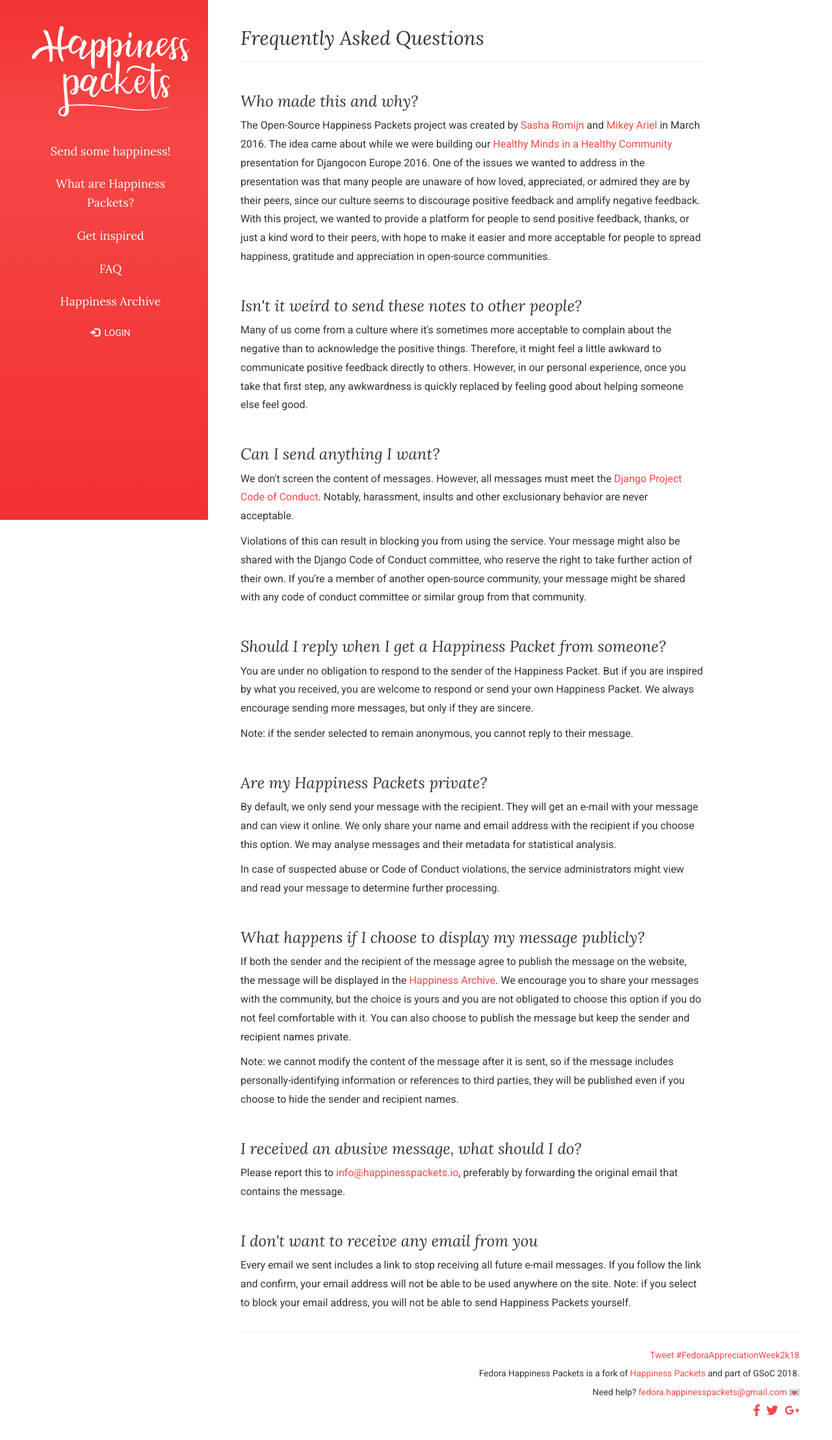
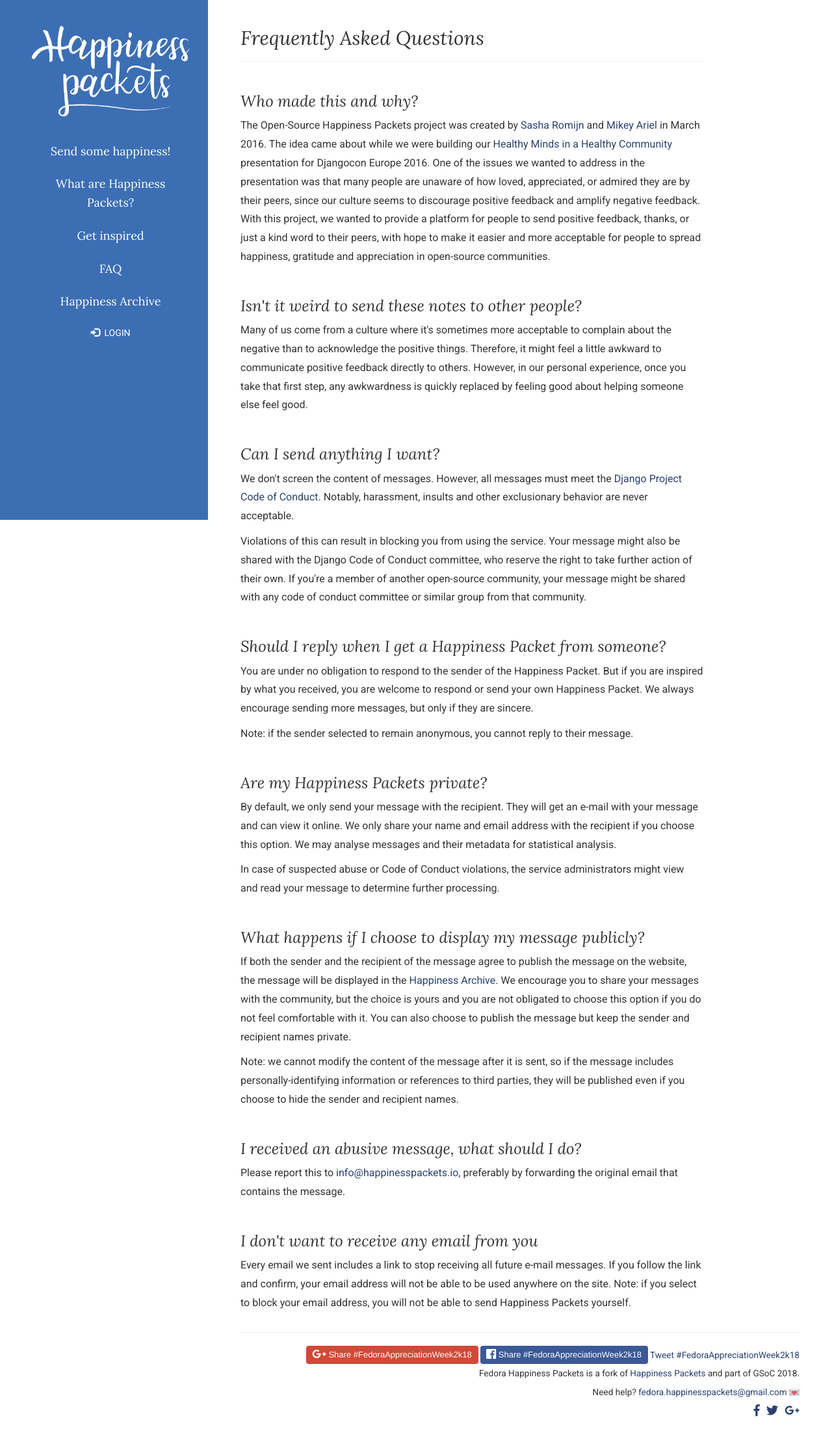
Before and after one commit to travisdev1/travis, a Django app: template templates/messaging/faq.html in a window 1280 px wide. Shown: the whole page at 65% size. Run offline with Django 3.2, Linux system fonts and the light colour scheme; the template is opened without the code that fills it, so the values that code supplies are empty; some libraries are stand-ins or nearby versions.

Commit message:
Add share buttons

```diff
--- a/assets/css/custom.css
+++ b/assets/css/custom.css
@@ -11,7 +11,7 @@ h1, h2, h3, h4, h5, h6 {
 }
 
 a, a:hover {
-    color: #F64747;
+    color: #294172;
 }
 
 aside {
@@ -78,16 +78,16 @@ blockquote {
 
 .btn {
     background: white;
-    border: 1px solid #F64747;
-    color: #F64747;
+    border: 1px solid #294172;
+    color: #294172;
     text-transform: uppercase;
     padding: 0.9em 1.3em;
 }
 
 .btn:hover {
-    background: #F64747;
+    background: #294172;
     color: white;
-    border: 1px solid #F64747;
+    border: 1px solid #294172;
 }
 
 .row.content {
@@ -115,9 +115,9 @@ blockquote {
         width: 25%;
         height: calc(100% + 20px);
         position: fixed;
-        background: -moz-linear-gradient(top,  #F23030 0%, #f64747 27%, #f64747 27%, #F23030 100%);
-        background: -webkit-linear-gradient(top,  #F23030 0%,#f64747 27%,#f64747 27%,#F23030 100%);
-        background: linear-gradient(to bottom,  #F23030 0%,#f64747 27%,#f64747 27%,#F23030 100%);
+        background: -moz-linear-gradient(top,  #3c6eb4 0%, #3c6eb4 27%, #3c6eb4 27%, #3c6eb4 100%);
+        background: -webkit-linear-gradient(top,  #3c6eb4 0%, #3c6eb4 27%, #3c6eb4 27%, #3c6eb4 100%);
+        background: linear-gradient(to bottom,  #3c6eb4 0%, #3c6eb4 27%, #3c6eb4 27%, #3c6eb4 100%);
     }
 
     aside .sidebar {
@@ -169,3 +169,35 @@ blockquote {
     color: white;
     border: none;
 }
+
+.sharebutton {
+    position: relative;
+    height: 28px;
+    box-sizing: border-box;
+    background-color: #3B5998;
+    padding: 1px 10px 1px 9px;
+    color: #fff;
+    font-weight: 500;
+    cursor: pointer;
+    inherit: none;
+    display: inline-block;
+    vertical-align: top;
+    font: normal normal normal 11px/18px 'Helvetica Neue',Arial,sans-serif;
+    font-size: 13px;
+    line-height: 26px;
+    border-radius: 4px;
+}
+
+.sharebutton:hover {
+    text-decoration: none;
+    color: #fff;
+    background-color: #2f4779;
+}
+
+.google{
+    background-color: #d34836;
+}
+
+.google:hover{
+    background-color: #b72213;
+}
--- a/templates/base.html
+++ b/templates/base.html
@@ -12,6 +12,7 @@
     <link href="{% static 'css/datepicker.css' %}" rel="stylesheet">
     <link href="{% static 'css/custom.css' %}" rel="stylesheet">
     <link href="{% static 'images/favicon.ico' %}" rel="icon" type="image/x-icon">
+    <script src="https://apis.google.com/js/platform.js" async defer></script>
 
     <!--[if lt IE 8]>
         <link href="{% static 'css/bootstrap-ie7.css' %}" rel="stylesheet">
@@ -20,6 +21,7 @@
 </head>
 
 <body>
+    {% include "facebook.html" %}
     <aside>
         <div class="sidebar">
             {% url 'messaging:start' as url %}
@@ -69,6 +71,10 @@
             </div>
             <footer><small>
                 <hr>
+                <a class="g-interactivepost sharebutton google" data-contenturl="https://happinesspackets.fedorainfracloud.org/" data-clientid="427442962349-biuc5ks65luss5h3v5oqtj15jigaqoib.apps.googleusercontent.com" data-cookiepolicy="single_host_origin" data-prefilltext="#FedoraAppreciationWeek2k18" data-calltoactionurl="http://plus.google.com/pages/create"><i class="fab fa-google-plus-g fa-lg"></i> Share #FedoraAppreciationWeek2k18</a>
+                <script type="text/javascript">(function() {var po = document.createElement('script'); po.type = 'text/javascript'; po.async = true; po.src = 'https://apis.google.com/js/client:plusone.js'; var s = document.getElementsByTagName('script')[0]; s.parentNode.insertBefore(po, s);})();</script>
+                <a id="fb" class="sharebutton"><i class="fab fa-facebook fa-lg"></i> Share #FedoraAppreciationWeek2k18</a>
+                <script>document.getElementById('fb').onclick = function() {FB.ui({method: 'share', mobile_iframe: true, hashtag: '#FedoraAppreciationWeek2k18', href: 'https://happinesspackets.fedorainfracloud.org/',}, function(response){});}</script>
                 <a href="https://twitter.com/intent/tweet?button_hashtag=FedoraAppreciationWeek2k18" class="twitter-hashtag-button" data-size="large" data-dnt="true">Tweet #FedoraAppreciationWeek2k18</a>
                 <script>!function(d,s,id){var js,fjs=d.getElementsByTagName(s)[0],p=/^http:/.test(d.location)?'http':'https';if(!d.getElementById(id)){js=d.createElement(s);js.id=id;js.src=p+'://platform.twitter.com/widgets.js';fjs.parentNode.insertBefore(js,fjs);}}(document, 'script', 'twitter-wjs');</script>
                 <br>
--- /dev/null
+++ b/templates/facebook.html
@@ -0,0 +1,17 @@
+<script>
+    window.fbAsyncInit = function() {
+      FB.init({
+        appId            : '240221016763634',
+        autoLogAppEvents : true,
+        xfbml            : true,
+        version          : 'v3.0'
+      });
+    };
+    (function(d, s, id){
+       var js, fjs = d.getElementsByTagName(s)[0];
+       if (d.getElementById(id)) {return;}
+       js = d.createElement(s); js.id = id;
+       js.src = "https://connect.facebook.net/en_US/sdk.js";
+       fjs.parentNode.insertBefore(js, fjs);
+     }(document, 'script', 'facebook-jssdk'));
+  </script>
```
